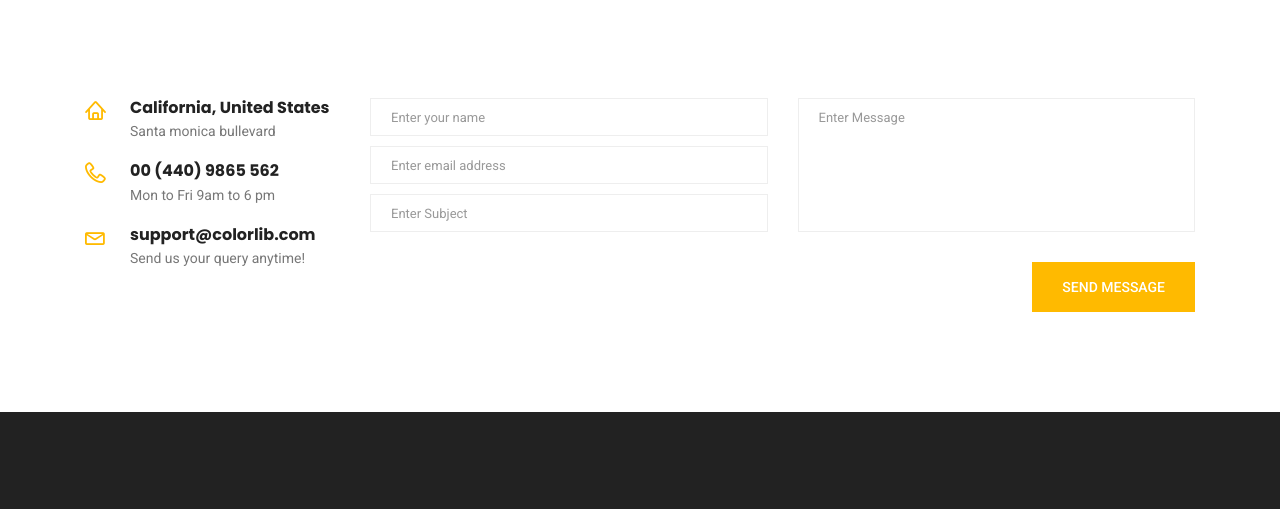
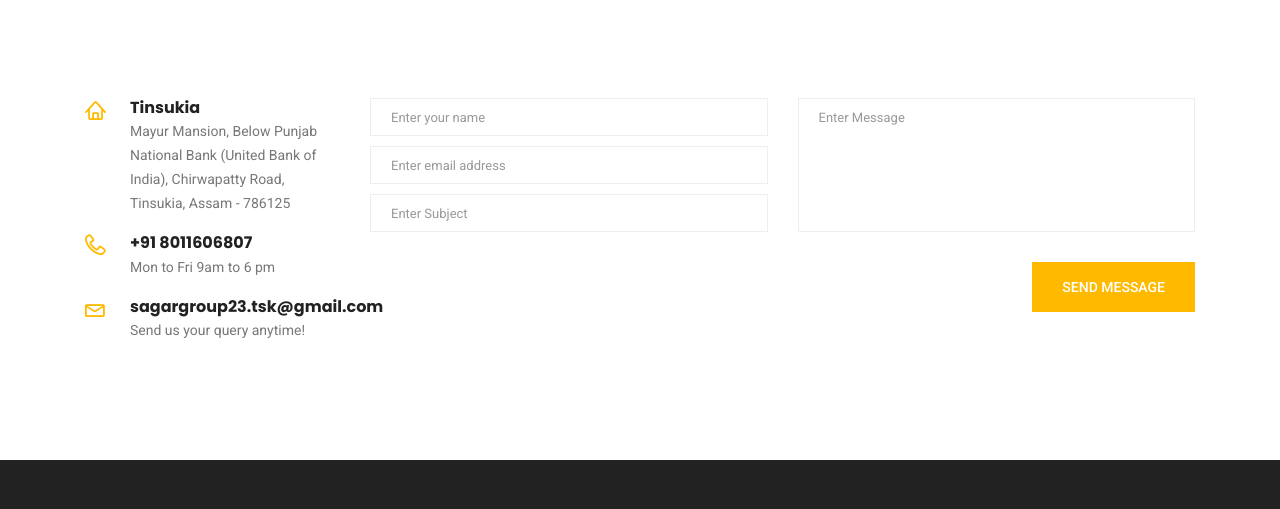
Before and after one commit to HalderDeep/SagarVentures2.0, a plain HTML site: page contact.html in a window 1280 px wide. Shown: the part 897-1406 px from the top of the page. Drawn offline with nearby package versions, Linux system fonts and the light colour scheme; some packages are replaced by stand-ins of ours.

```diff
--- a/contact.html
+++ b/contact.html
@@ -128,17 +128,17 @@
 					<div class="contact_info">
 						<div class="info_item">
 							<i class="lnr lnr-home"></i>
-							<h6>California, United States</h6>
-							<p>Santa monica bullevard</p>
+							<h6>Tinsukia</h6>
+							<p>Mayur Mansion, Below Punjab National Bank (United Bank of India), Chirwapatty Road, Tinsukia, Assam - 786125</p>
 						</div>
 						<div class="info_item">
 							<i class="lnr lnr-phone-handset"></i>
-							<h6><a href="#">00 (440) 9865 562</a></h6>
+							<h6><a href="#">+91 8011606807</a></h6>
 							<p>Mon to Fri 9am to 6 pm</p>
 						</div>
 						<div class="info_item">
 							<i class="lnr lnr-envelope"></i>
-							<h6><a href="#">support@colorlib.com</a></h6>
+							<h6><a href="#">sagargroup23.tsk@gmail.com</a></h6>
 							<p>Send us your query anytime!</p>
 						</div>
 					</div>
```
